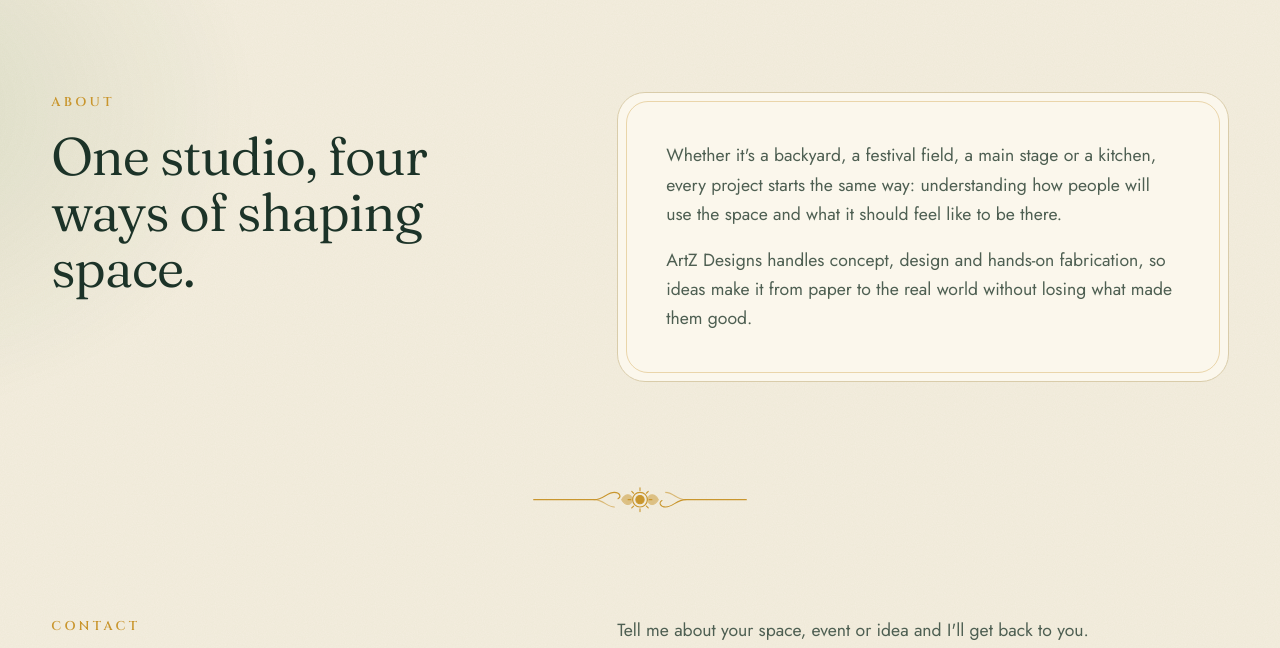
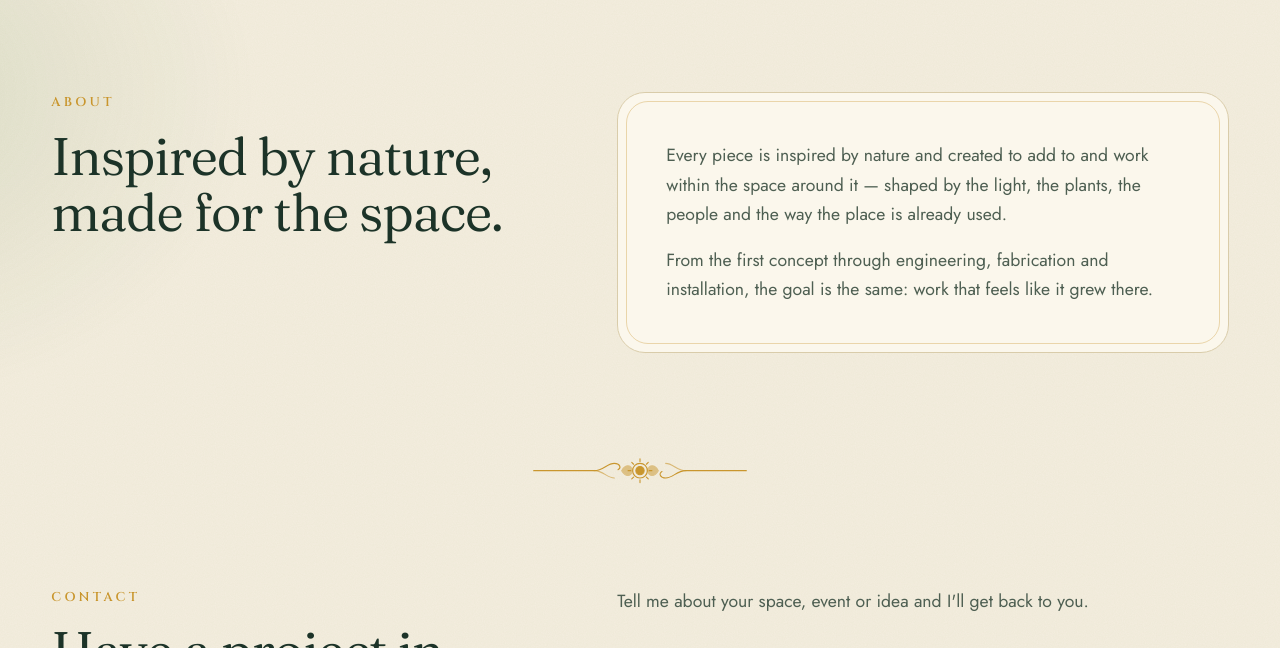
Before and after one commit to artzeis/art, a plain HTML site: page artz-designs/index.html in a window 1280 px wide. Shown: the part 1620-2268 px from the top of the page. Drawn offline with Linux system fonts and the light colour scheme.

Commit message:
Rewrite About section around nature-inspired, site-specific work
Co-Authored-By: Claude Opus 5.5 <noreply@anthropic.com>
Claude-Session: https://claude.ai/code/session_019ST3rC8pHWWGXuFEYhow3d

```diff
--- a/artz-designs/index.html
+++ b/artz-designs/index.html
@@ -105,13 +105,13 @@
     <section class="split" id="about">
       <div>
         <div class="eyebrow">About</div>
-        <h2>One studio, four ways of shaping space.</h2>
+        <h2>Inspired by nature, made for the space.</h2>
       </div>
       <div class="body about-panel">
-        <p>Whether it's a backyard, a festival field, a main stage or a kitchen, every project starts
-        the same way: understanding how people will use the space and what it should feel like to be there.</p>
-        <p>ArtZ Designs handles concept, design and hands-on fabrication, so ideas make it from paper to
-        the real world without losing what made them good.</p>
+        <p>Every piece is inspired by nature and created to add to and work within the space around it —
+        shaped by the light, the plants, the people and the way the place is already used.</p>
+        <p>From the first concept through engineering, fabrication and installation, the goal is the same:
+        work that feels like it grew there.</p>
       </div>
     </section>
 
```
